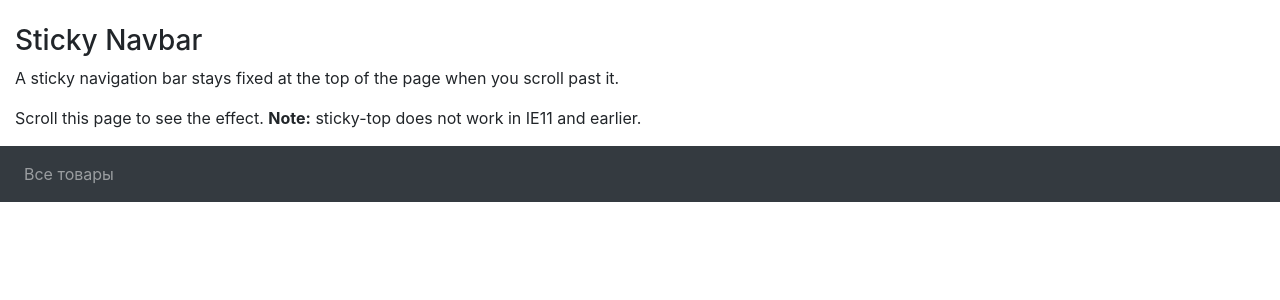
After one commit to tomebore/techshop, a Django app: template core/templates/base.html in a window 1280 px wide. The commit adds this page. Shown: the top 300 px of the page. Run offline with Django 3.2, Linux system fonts and the light colour scheme; the template is opened without the code that fills it, so the values that code supplies are empty; some libraries are stand-ins or nearby versions.

Commit message:
added product.category and base.html

```diff
--- /dev/null
+++ b/core/templates/base.html
@@ -0,0 +1,40 @@
+{% load bootstrap4 %}
+<!DOCTYPE html>
+<html lang="en">
+<head>
+    <meta charset="UTF-8">
+    <meta name="viewport" content="width=device-width, initial-scale=1.0">
+    <title>Tech Shop</title>
+    <link rel="stylesheet" href="https://stackpath.bootstrapcdn.com/bootstrap/4.5.0/css/bootstrap.min.css" integrity="sha384-9aIt2nRpC12Uk9gS9baDl411NQApFmC26EwAOH8WgZl5MYYxFfc+NcPb1dKGj7Sk" crossorigin="anonymous">
+    <script src="https://code.jquery.com/jquery-3.5.1.slim.min.js" integrity="sha384-DfXdz2htPH0lsSSs5nCTpuj/zy4C+OGpamoFVy38MVBnE+IbbVYUew+OrCXaRkfj" crossorigin="anonymous"></script>
+    <script src="https://cdn.jsdelivr.net/npm/popper.js@1.16.0/dist/umd/popper.min.js" integrity="sha384-Q6E9RHvbIyZFJoft+2mJbHaEWldlvI9IOYy5n3zV9zzTtmI3UksdQRVvoxMfooAo" crossorigin="anonymous"></script>
+    <script src="https://stackpath.bootstrapcdn.com/bootstrap/4.5.0/js/bootstrap.min.js" integrity="sha384-OgVRvuATP1z7JjHLkuOU7Xw704+h835Lr+6QL9UvYjZE3Ipu6Tp75j7Bh/kR0JKI" crossorigin="anonymous"></script>
+
+</head>
+<body>
+    <div class="container-fluid">
+        <br>
+        <h3>Sticky Navbar</h3>
+        <p>A sticky navigation bar stays fixed at the top of the page when you scroll past it.</p>
+        <p>Scroll this page to see the effect. <strong>Note:</strong> sticky-top does not work in IE11 and earlier.</p>
+    </div>
+
+      <nav class="navbar navbar-expand-sm bg-dark navbar-dark sticky-top">
+        <!-- <a class="navbar-brand" href="#">Logo</a> -->
+        <ul class="navbar-nav">
+          <li class="nav-item">
+            <a class="nav-link" href="{% url 'products'%}">Все товары</a>
+          </li>
+        </ul>
+      </nav>
+
+      <div class="container-fluid"><br>
+        {%  block content %}
+
+        {%  endblock %}
+      </div>
+
+
+
+</body>
+</html>
--- a/product/admin.py
+++ b/product/admin.py
@@ -3,3 +3,4 @@ from product.models import *
 # Register your models here.
 
 admin.site.register(Product)
+admin.site.register(Category)
--- a/requirements.txt
+++ b/requirements.txt
@@ -2,3 +2,5 @@ asgiref==3.2.10
 Django==3.0.8
 pytz==2020.1
 sqlparse==0.3.1
+Pillow==7.2.0
+django-bootstrap4==2.2.0
```
Also changed, not shown: product/models.py (+30 -8 lines), product/templates/product/products.html (+5 -11 lines), product/migrations/0002_auto_20200713_1430.py (added).
